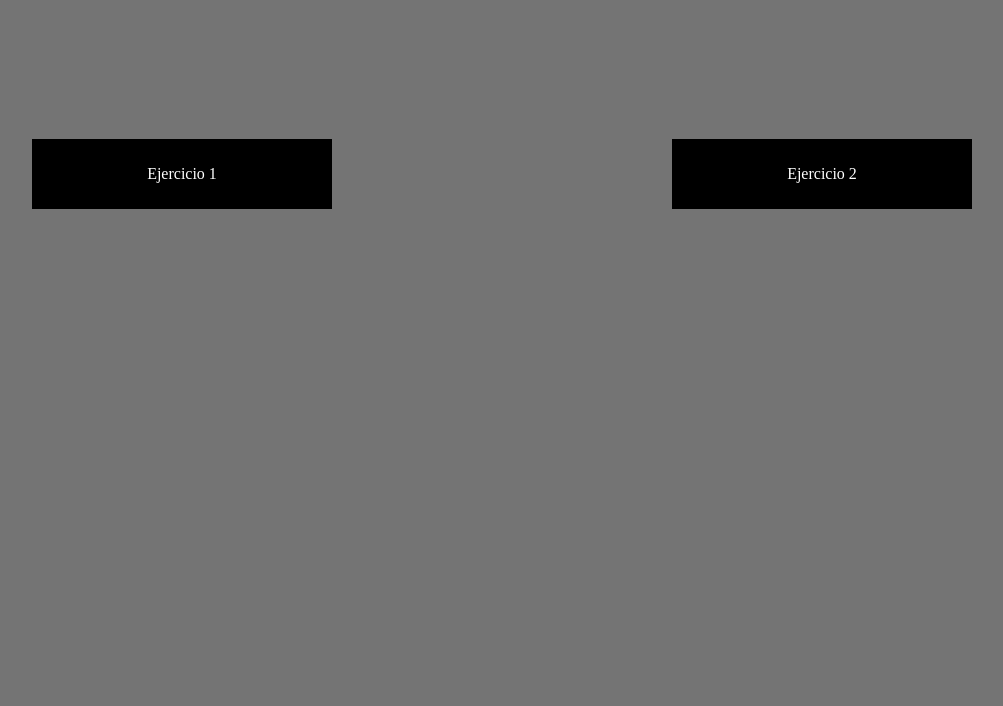
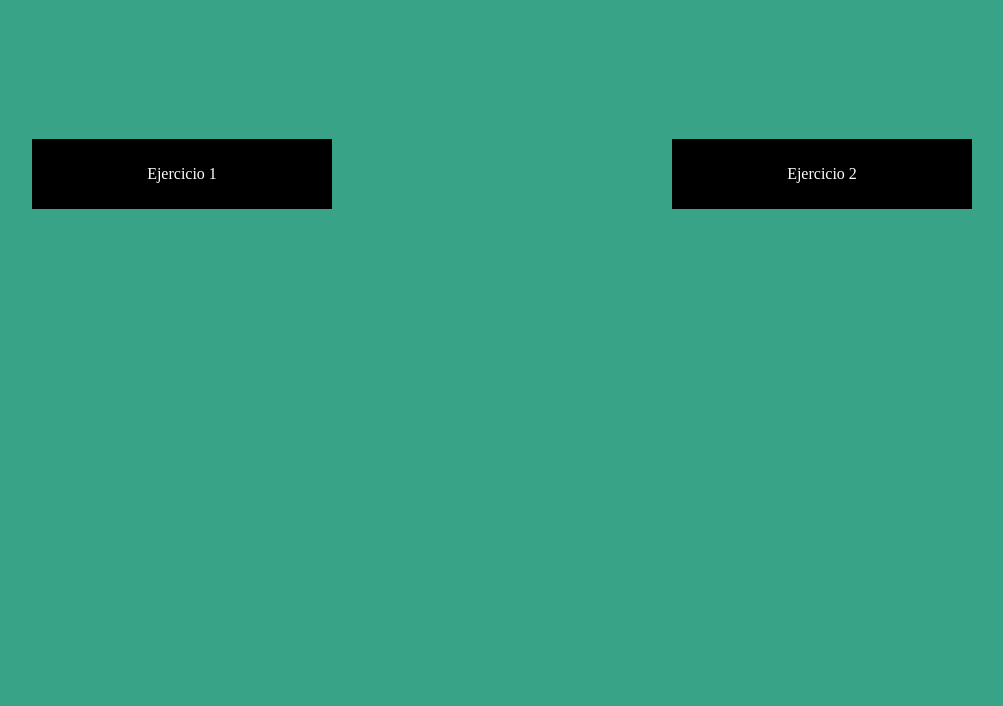
Before and after one commit to charles377/tallerDAW2.io, a plain HTML site: page index.html in a window 1280 px wide. Shown: the part 94-800 px from the top of the page, without its empty margins (138-1141 px from the left). Drawn offline with Linux system fonts and the light colour scheme.

Commit message:
Update style.css

```diff
--- a/css/style.css
+++ b/css/style.css
@@ -4,7 +4,7 @@
   margin: 0;
 }
 body{
-  background: #747474;
+  background: #39A388;
 }
 
 header{
```
